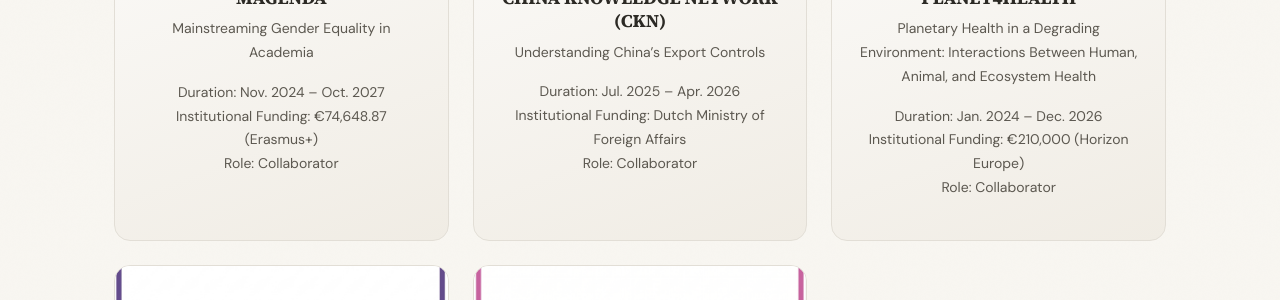
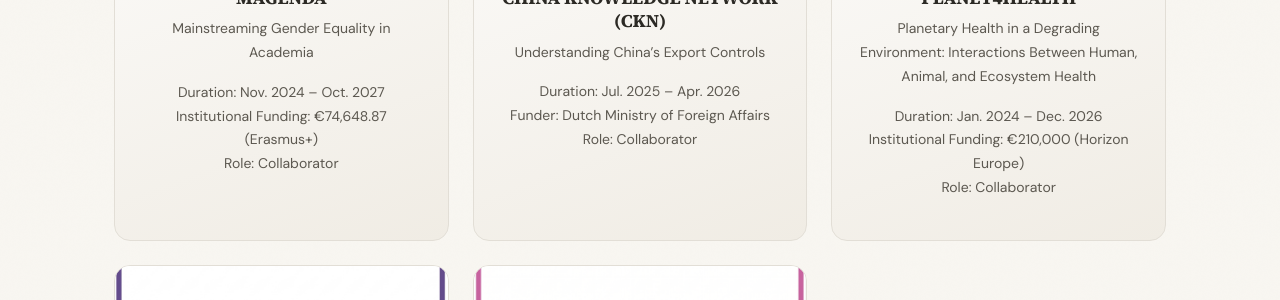
Before and after one commit to suruoxin/suruoxin.github.io, a Jekyll site: the page built from _pages/projects.md, in a window 1280 px wide. Shown: the part 460-760 px from the top of the page. Built offline with Jekyll 4.4.1, drawn with Linux system fonts in a browser that asks for light colours; a style sheet for code colours, icons or effects is not loaded.

Commit message:
Relabel CKN project funding line to Funder

```diff
--- a/_pages/projects.md
+++ b/_pages/projects.md
@@ -23,7 +23,7 @@ permalink: /projects/
 <div class="research-body">
 <h4 class="research-title">CHINA KNOWLEDGE NETWORK (CKN)</h4>
 <p class="research-desc">Understanding China’s Export Controls</p>
-<p class="research-desc">Duration: Jul. 2025 – Apr. 2026<br>Institutional Funding: Dutch Ministry of Foreign Affairs<br>Role: Collaborator</p>
+<p class="research-desc">Duration: Jul. 2025 – Apr. 2026<br>Funder: Dutch Ministry of Foreign Affairs<br>Role: Collaborator</p>
 </div>
 </div>
 
```
